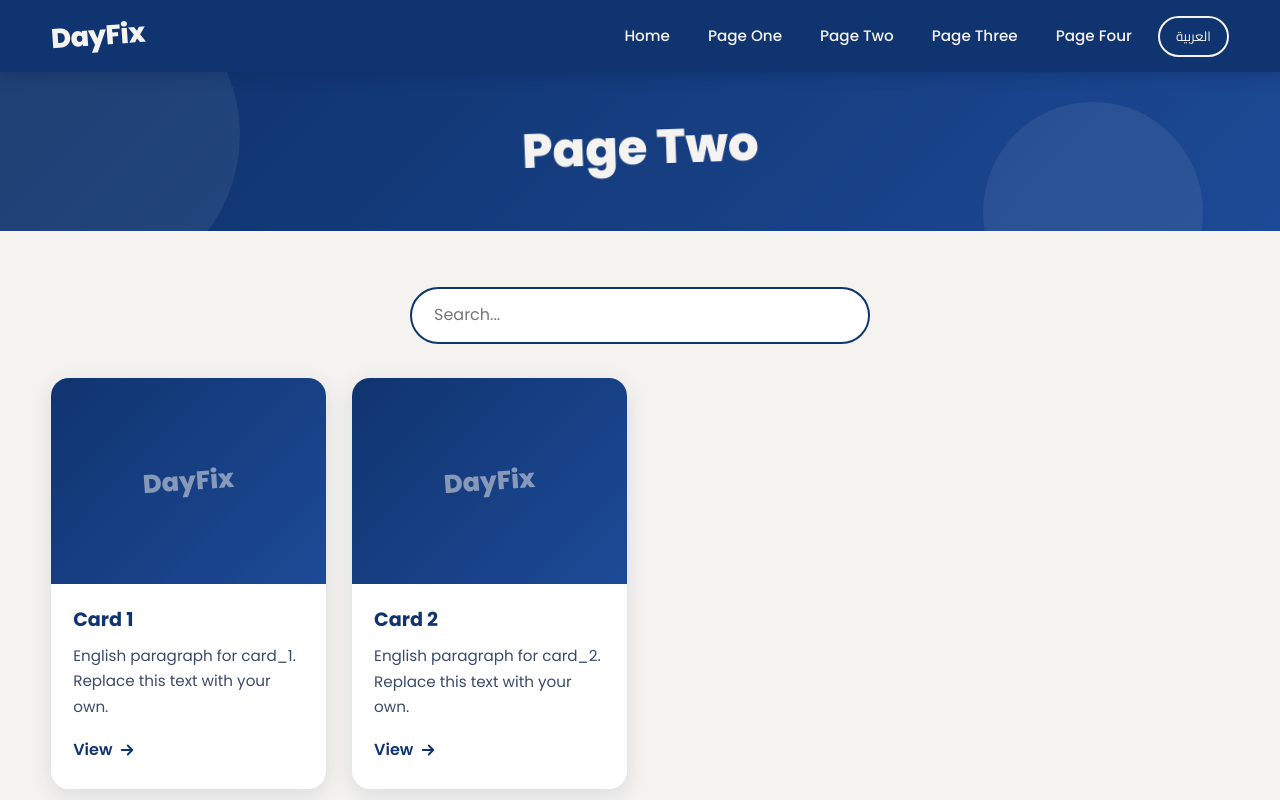
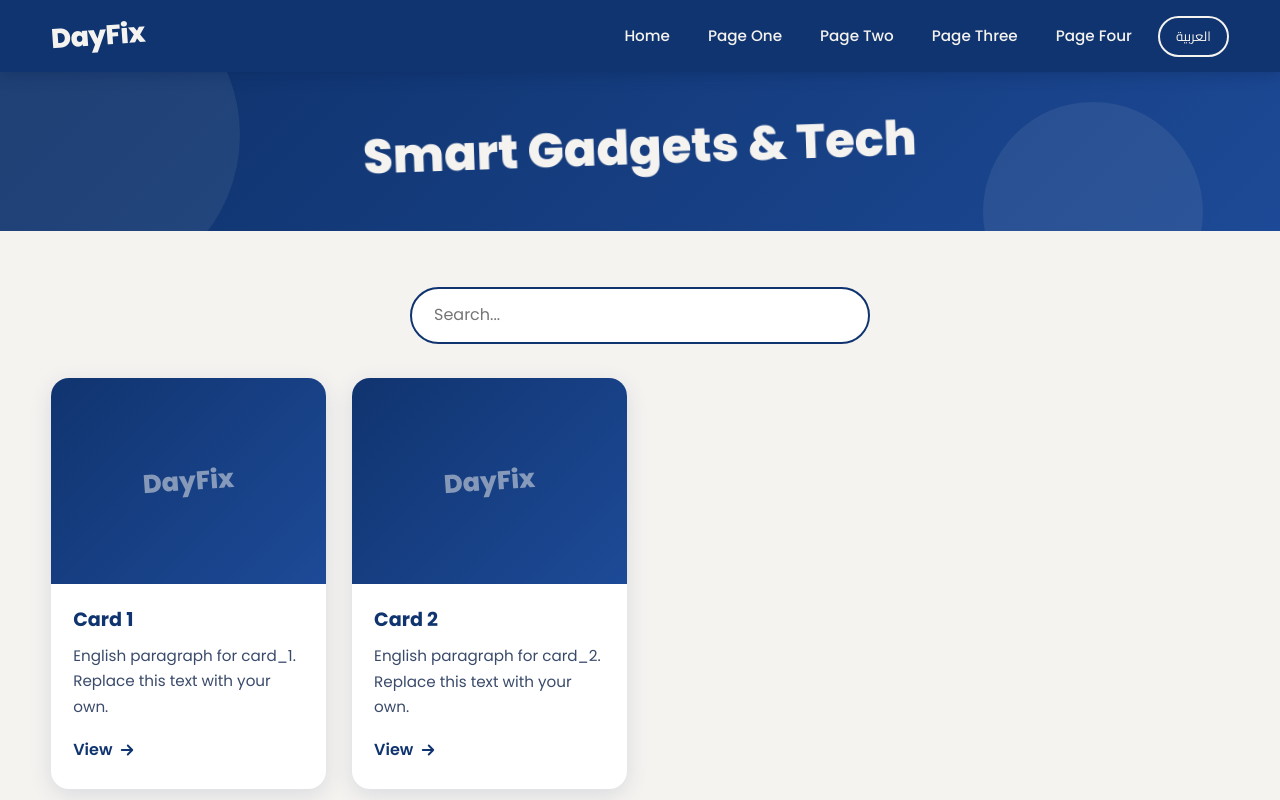
Before and after one commit to Elherazy/Day_Fix, a plain HTML site: page tech.html in a window 1280 px wide. Shown: the top 800 px of the page. Drawn offline with Linux system fonts and the light colour scheme.

Commit message:
Update page titles and image paths in tech.html

```diff
--- a/tech.html
+++ b/tech.html
@@ -127,8 +127,8 @@ const PAGE={
   "id": "tech.html",
   "type": "list",
   "title": {
-    "en": "Page Two",
-    "ar": "الصفحة الثانية"
+    "en": "Smart Gadgets & Tech",
+    "ar": "الأجهزة الذكية والتكنولوجيا"
   },
   "cards": [
     {
@@ -136,7 +136,7 @@ const PAGE={
       "name_ar": "البطاقة 1",
       "text_en": "English paragraph for card_1. Replace this text with your own.",
       "text_ar": "فقرة عربية للبطاقة card_1. استبدل هذا النص بنصك.",
-      "img": "images/page2_card_1.jpg",
+      "img": "images/page1_card_1.jpg",
       "link": "#"
     },
     {
@@ -144,7 +144,7 @@ const PAGE={
       "name_ar": "البطاقة 2",
       "text_en": "English paragraph for card_2. Replace this text with your own.",
       "text_ar": "فقرة عربية للبطاقة card_2. استبدل هذا النص بنصك.",
-      "img": "images/page2_card_2.jpg",
+      "img": "images/page1_card_2.jpg",
       "link": "#"
     }
   ]
```
